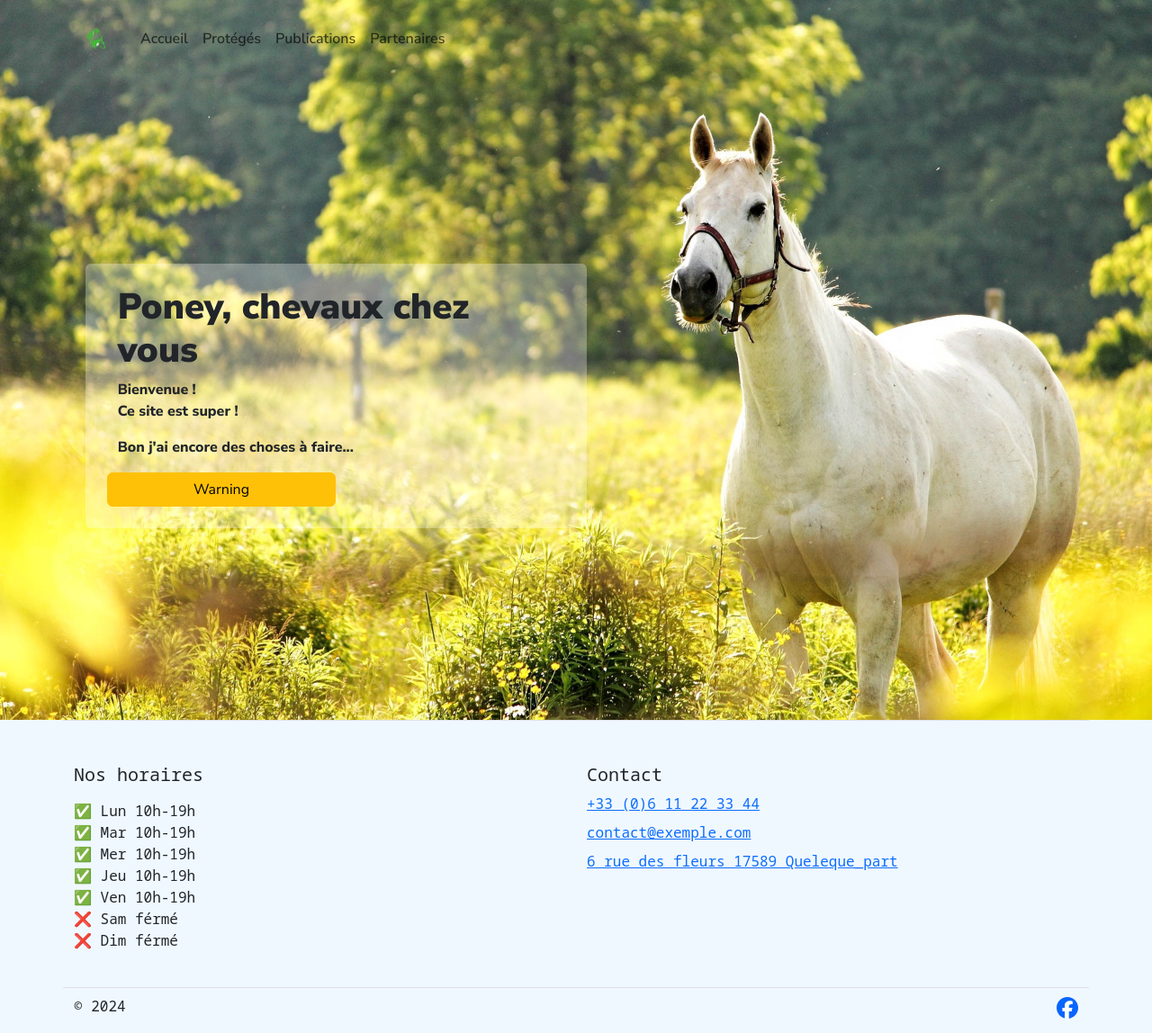
After one commit to SimonMetais/PCCN, a Django app: template django_app/base/templates/home2.html in a window 1280 px wide. The commit adds this page. Shown: the whole page at 90% size. Run offline with Django 4.2, Linux system fonts and the light colour scheme; the template is opened without the code that fills it, so the values that code supplies are empty; data comes from the database, SQL or seed files in the repository; both versions use the stored data as it was after the commit.

Commit message:
home2 txtx save

```diff
--- a/django_app/base/static/css/base.css
+++ b/django_app/base/static/css/base.css
@@ -4,7 +4,7 @@
 * {
   font-family: "Nunito Sans", sans-serif;
   font-optical-sizing: auto;
-  font-weight: 400;
+  font-weight: 600;
   font-style: normal;
   font-variation-settings:
     "wdth" 100,
--- a/django_app/base/static/css/home.css
+++ b/django_app/base/static/css/home.css
@@ -1,18 +1,17 @@
-#welcom-txt {
-    height: 35%;
+#txt-accueil {
+    background-repeat: no-repeat;
+    background-position: center;
+    background-size: cover;
 }
-#last-publication, #last-animals {
-    height: 65%;
+#txt-accueil p {
+    font-weight: 800;
+    font-variation-settings:
+        "wdth" 100,
+        "YTLC" 500;
 }
-main {
-    height: 100%;
+#txt-accueil h1 {
+    font-weight: 900;
+    font-variation-settings:
+        "wdth" 87.5,
+        "YTLC" 700;
 }
-
-@media (max-width: 768px) {
-    #welcom-txt, #last-publication, #last-animals {
-        height: 90vh;
-    }
-    main {
-        height: auto;
-    }
-}
--- a/django_app/base/templates/base/base.html
+++ b/django_app/base/templates/base/base.html
@@ -16,7 +16,7 @@
 <body>
 {% include 'base/navbar.html' %}
 
-<main class="container min-vh-100" style="padding-top: 4.5rem">
+<main class="{% block main-class %}container min-vh-100{% endblock %}" style="{% block main-style %}padding-top: 5rem{% endblock %}">
     {% block content %}
     {% endblock %}
 </main>
--- a/django_app/base/templates/base/navbar.html
+++ b/django_app/base/templates/base/navbar.html
@@ -1,10 +1,10 @@
 <header class="fixed-top">
-    <nav class="navbar navbar-expand-lg bg-light">
+<!--    <nav class="navbar navbar-expand-lg bg-transparent" data-bs-theme="dark">-->
+    <nav class="navbar navbar-expand-lg bg-transparent">
         <div class="container">
-            <a class="navbar-brand nav_logo text-success" href="{% url 'home' %}">
-                <img src="{{ home_stuffs.logo.url }}" alt="Logo" width="40" height="40"
-                     class="d-inline-block align-text-center border border-success rounded-circle">
-                PCCN
+            <a class="navbar-brand nav_logo" href="{% url 'home' %}">
+                <img src="{{ home_stuffs.logo.url }}" alt="Logo" width="50" height="60"
+                     class="d-inline-block align-text-center">
             </a>
 
             <button class="navbar-toggler" type="button" data-bs-toggle="collapse"
@@ -13,7 +13,7 @@
                 <span class="navbar-toggler-icon"></span>
             </button>
             <div class="collapse navbar-collapse" id="navbarSupportedContent">
-                <ul class="navbar-nav ms-auto mb-2 mb-lg-0">
+                <ul class="navbar-nav me-auto mb-2 mb-lg-0">
 
                     {% for onglet, link in header_list %}
                     <li class="nav-item">
--- /dev/null
+++ b/django_app/base/templates/home2.html
@@ -0,0 +1,24 @@
+{% extends 'base/base.html' %}
+{% load static %}
+
+{% block css %}
+<link rel="stylesheet" href="{% static 'css/home.css' %}">{% endblock %}
+
+{% block main-style %}{% endblock %}
+{% block main-class %}{% endblock %}
+
+{% block content %}
+<section id="txt-accueil" class="vh-100 container-fluid"
+         style="background-image: url('{{ home_stuffs.home_picture.url }}')">
+    <div class="h-100 row row-cols-1">
+        <span class="col-1 d-none d-md-block"></span>
+        <div class="col-12 col-md-5 px-2 px-sm-5 px-md-0 d-flex flex-column justify-content-center" style="margin-top: 5rem">
+            <div class="rounded p-2 p-sm-4 row" style="background: rgba(255,255,255,0.3)">
+                <h1>Poney, chevaux chez vous</h1>
+                {{ home_stuffs.home_text|linebreaks }}
+                <button type="button" class="btn btn-warning col-9 col-sm-6 mx-auto mx-sm-0">Warning</button>
+            </div>
+        </div>
+    </div>
+</section>
+{% endblock %}
--- a/django_app/base/views/home.py
+++ b/django_app/base/views/home.py
@@ -6,7 +6,6 @@ from base.models import Home, Publication
 def home(request):
     home_stuffs: Home = Home.objects.first()
     context = {
-        'home_text': home_stuffs.home_text if home_stuffs else None,
         'last_publication': Publication.objects.first(),
     }
-    return render(request, 'home.html', context=context)
+    return render(request, 'home2.html', context=context)
```
Also changed, not shown: django_app/db.sqlite3, django_app/media_dev/Home/cheval_blanc.jpg (added), django_app/media_dev/Home/dragon_deau.jfif (deleted).
